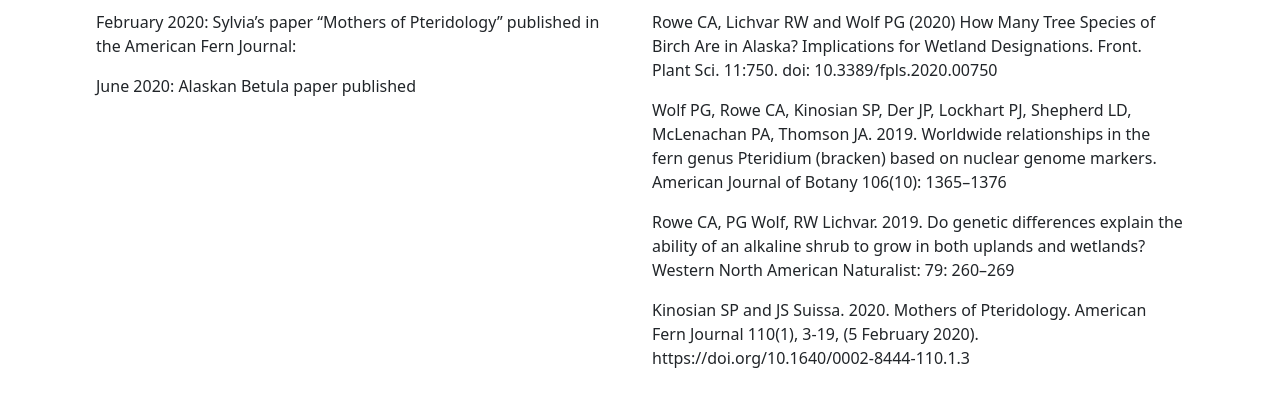
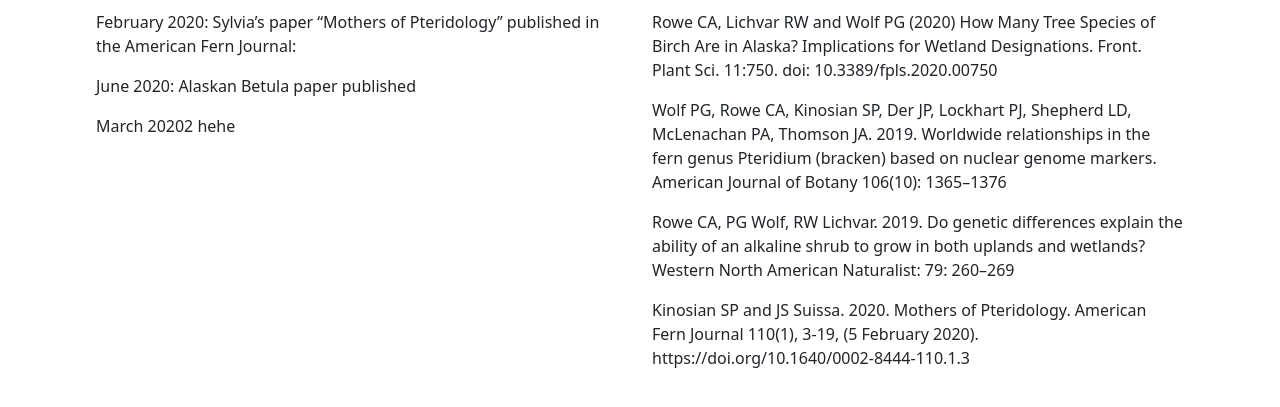
Before and after one commit to Wolflab/Wolflab.github.io, a Jekyll site: the page built from index.markdown, in a window 1280 px wide and 900 px high, scrolled down 995 px, cut to the strip 145-651 px from the top of the window. Shown: the top 407 px of the strip. Built offline with Jekyll 4.4.1, drawn with Linux system fonts in a browser that asks for light colours.

Commit message:
Update from Forestry.io nirav Nikhil updated _data/frontpage.yml

```diff
--- a/_data/frontpage.yml
+++ b/_data/frontpage.yml
@@ -1,12 +1,19 @@
 ---
 recent_publications:
-  - "Rowe CA, Lichvar RW and Wolf PG (2020) How Many Tree Species of Birch Are in Alaska? Implications for Wetland Designations. Front. Plant Sci. 11:750. doi: 10.3389/fpls.2020.00750"
-  - "Wolf PG, Rowe CA, Kinosian SP, Der JP, Lockhart PJ, Shepherd LD, McLenachan PA, Thomson JA. 2019. Worldwide relationships in the fern genus Pteridium (bracken) based on nuclear genome markers. American Journal of Botany 106(10): 1365–1376"
-  - "Rowe CA, PG Wolf, RW Lichvar. 2019. Do genetic differences explain the ability of an alkaline shrub to grow in both uplands and wetlands? Western North American Naturalist: 79: 260–269"
-  - "Kinosian SP and JS Suissa. 2020. Mothers of Pteridology. American Fern Journal 110(1), 3-19, (5 February 2020). https://doi.org/10.1640/0002-8444-110.1.3"
-
+- 'Rowe CA, Lichvar RW and Wolf PG (2020) How Many Tree Species of Birch Are in Alaska?
+  Implications for Wetland Designations. Front. Plant Sci. 11:750. doi: 10.3389/fpls.2020.00750'
+- 'Wolf PG, Rowe CA, Kinosian SP, Der JP, Lockhart PJ, Shepherd LD, McLenachan PA,
+  Thomson JA. 2019. Worldwide relationships in the fern genus Pteridium (bracken)
+  based on nuclear genome markers. American Journal of Botany 106(10): 1365–1376'
+- 'Rowe CA, PG Wolf, RW Lichvar. 2019. Do genetic differences explain the ability
+  of an alkaline shrub to grow in both uplands and wetlands? Western North American
+  Naturalist: 79: 260–269'
+- Kinosian SP and JS Suissa. 2020. Mothers of Pteridology. American Fern Journal 110(1),
+  3-19, (5 February 2020). https://doi.org/10.1640/0002-8444-110.1.3
 latest_news:
-  - name: 2020
-    news:
-      - "February 2020: Sylvia’s paper “Mothers of Pteridology” published in the American Fern Journal:"
-      - "June 2020: Alaskan Betula paper published"
+- name: "2020"
+  news:
+  - 'February 2020: Sylvia’s paper “Mothers of Pteridology” published in the American
+    Fern Journal:'
+  - 'June 2020: Alaskan Betula paper published'
+  - March 20202 hehe
```
